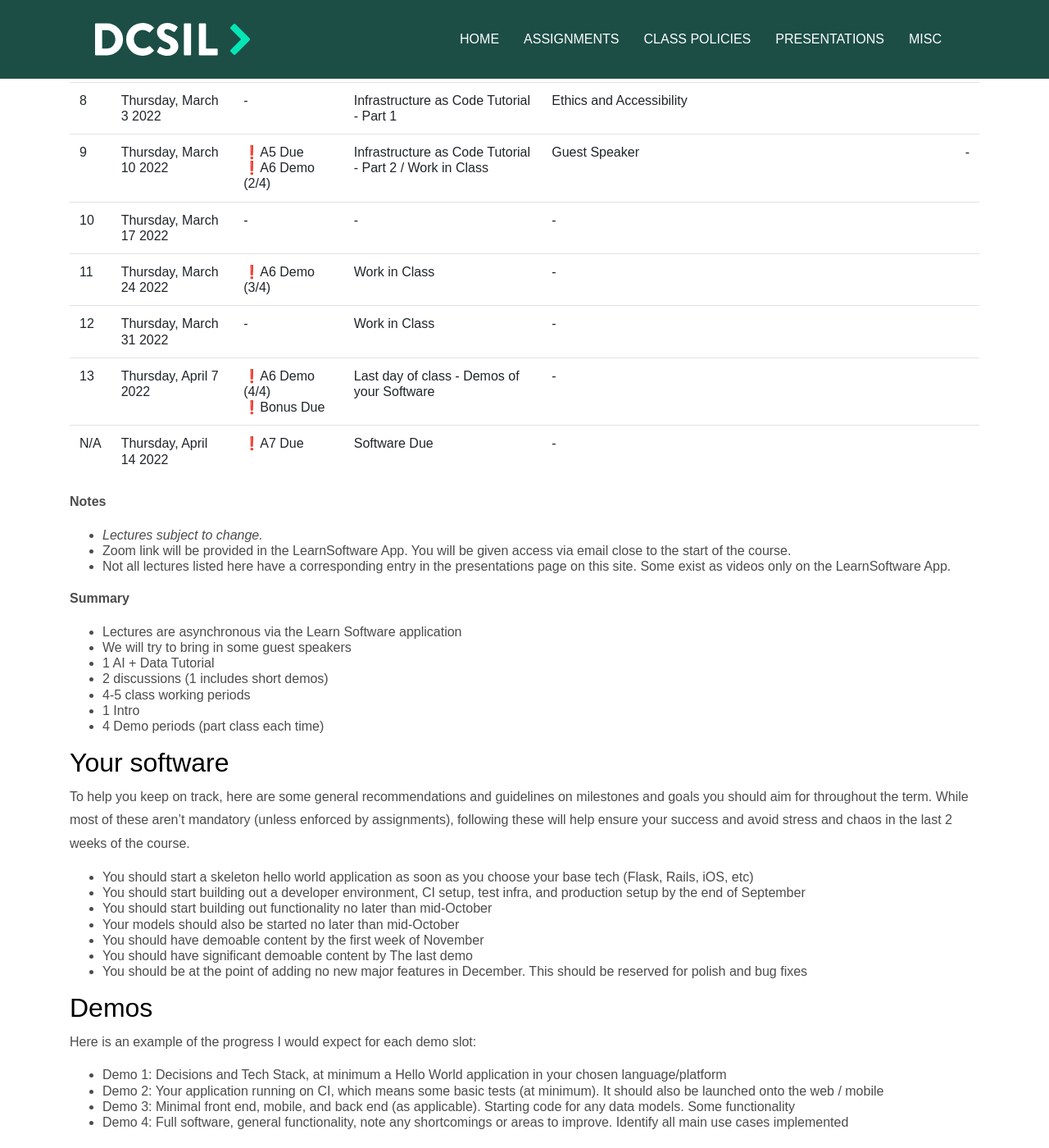
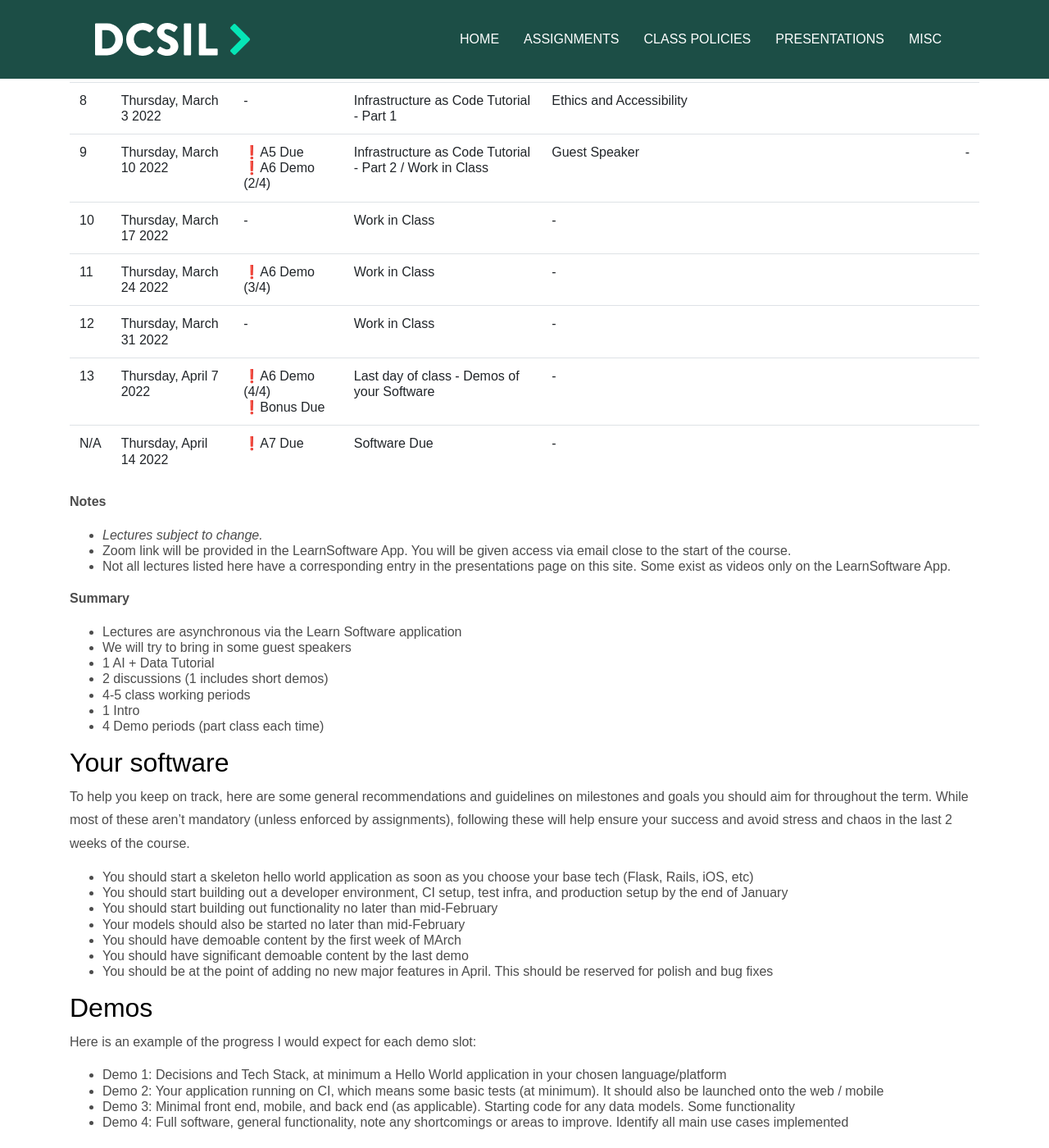
Before and after one commit to dcsil/CSC491, a Jekyll site: the page built from other_pages/schedule.md, in a window 1280 px wide and 1400 px high, scrolled down 890 px. Shown: the whole window at 82% size. Built offline with Jekyll 4.4.1, drawn with Linux system fonts in a browser that asks for light colours; our own code applies the rules of GitHub Pages for plain Markdown files; some of the changed text lies outside the part shown.

```diff
--- a/other_pages/schedule.md
+++ b/other_pages/schedule.md
@@ -42,12 +42,12 @@
 To help you keep on track, here are some general recommendations and guidelines on milestones and goals you should aim for throughout the term. While most of these aren't mandatory (unless enforced by assignments), following these will help ensure your success and avoid stress and chaos in the last 2 weeks of the course.
 
 - You should start a skeleton hello world application as soon as you choose your base tech (Flask, Rails, iOS, etc)
-- You should start building out a developer environment, CI setup, test infra, and production setup by the end of September
-- You should start building out functionality no later than mid-October
-- Your models should also be started no later than mid-October
-- You should have demoable content by the first week of November
-- You should have significant demoable content by The last demo
-- You should be at the point of adding no new major features in December. This should be reserved for polish and bug fixes
+- You should start building out a developer environment, CI setup, test infra, and production setup by the end of January
+- You should start building out functionality no later than mid-February
+- Your models should also be started no later than mid-February
+- You should have demoable content by the first week of MArch
+- You should have significant demoable content by the last demo
+- You should be at the point of adding no new major features in April. This should be reserved for polish and bug fixes
 
 ## Demos
 
```
Also changed, not shown: other parts of other_pages/schedule.md (+3 -3 lines).
